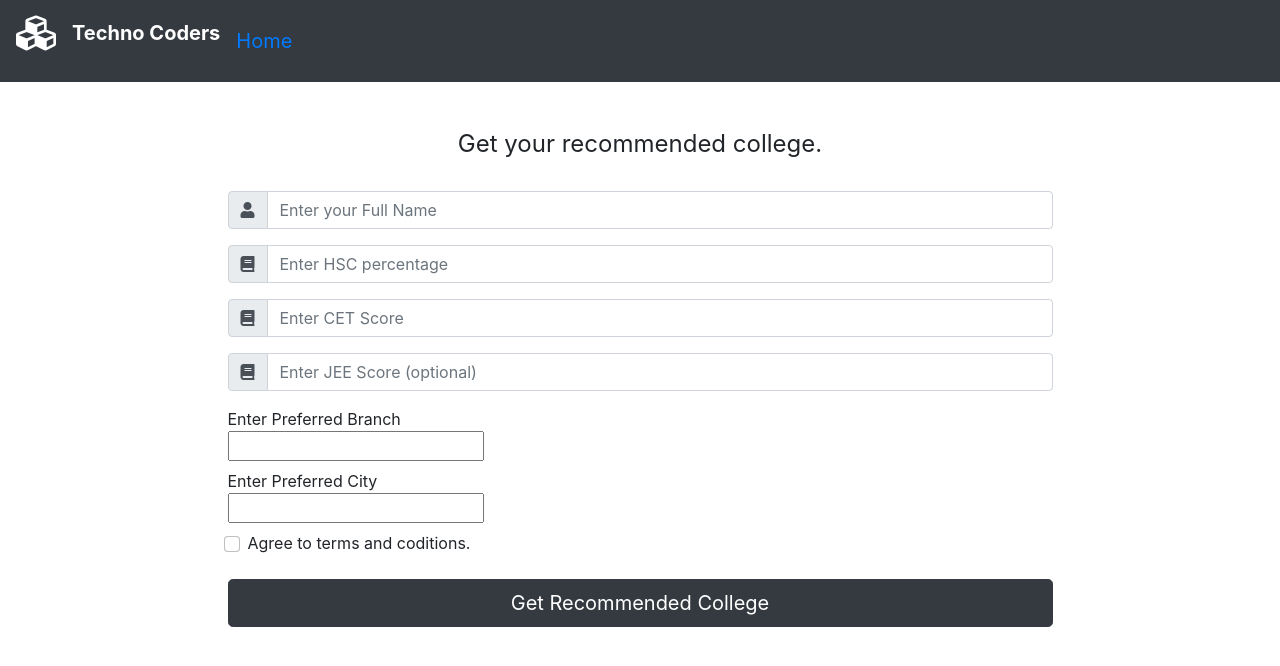
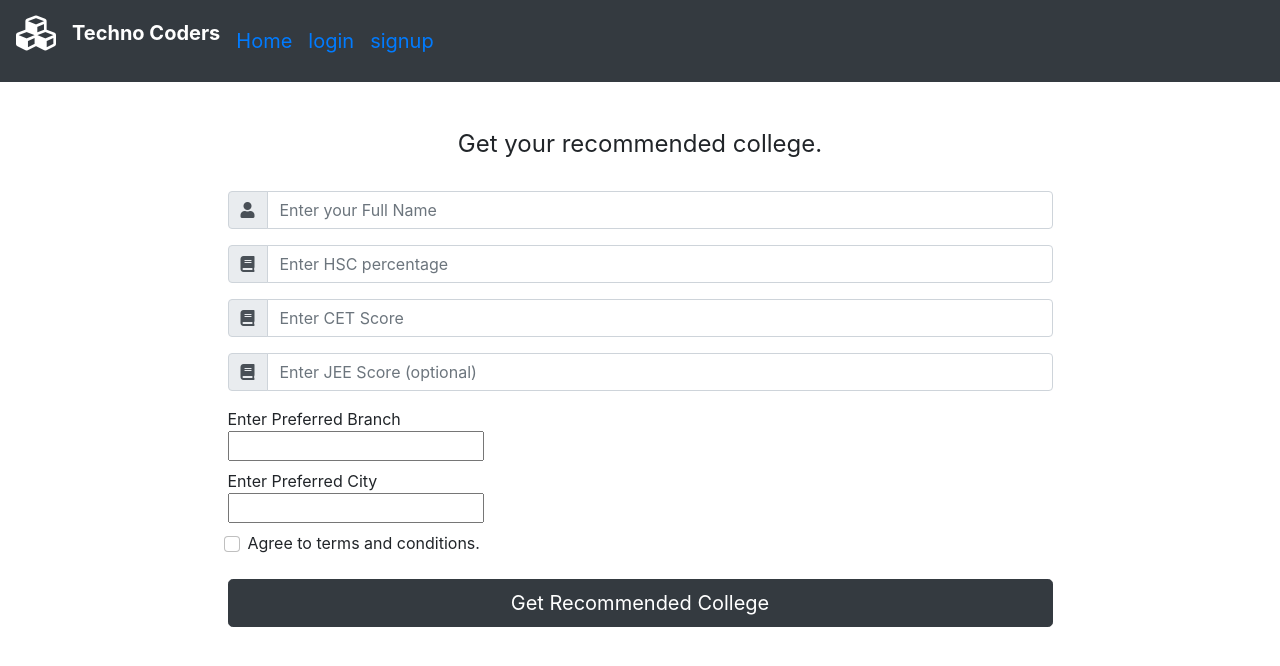
Before and after one commit to Shreneek/VH-21-15-Techno_coder, a Django app: page / in a window 1280 px wide. Shown: the top 666 px of the page. Run offline with Django 3.2, Linux system fonts and the light colour scheme; some libraries are stand-ins or nearby versions.

Commit message:
updated navbar

```diff
--- a/collegeapp/templates/index.html
+++ b/collegeapp/templates/index.html
@@ -28,6 +28,8 @@
       </div>
     </a>
     <div class="navbar-brand"><a href="{% url 'index' %}">Home</a></div>
+    <div class="navbar-brand"><a href="{% url 'login' %}">login</a></div>
+    <div class="navbar-brand"><a href="{% url 'signup' %}">signup</a></div>
   </nav>
   <section>
     <div class="container py-5">
@@ -79,7 +81,7 @@
             </div>
             <div class="form-group form-check">
               <input type="checkbox" class="form-check-input">
-              <label class="form-check-label">Agree to terms and coditions.</label>
+              <label class="form-check-label">Agree to terms and conditions.</label>
             </div>
 
             <div class="pt-2 mb-4 d-flex justify-content-center">
```
